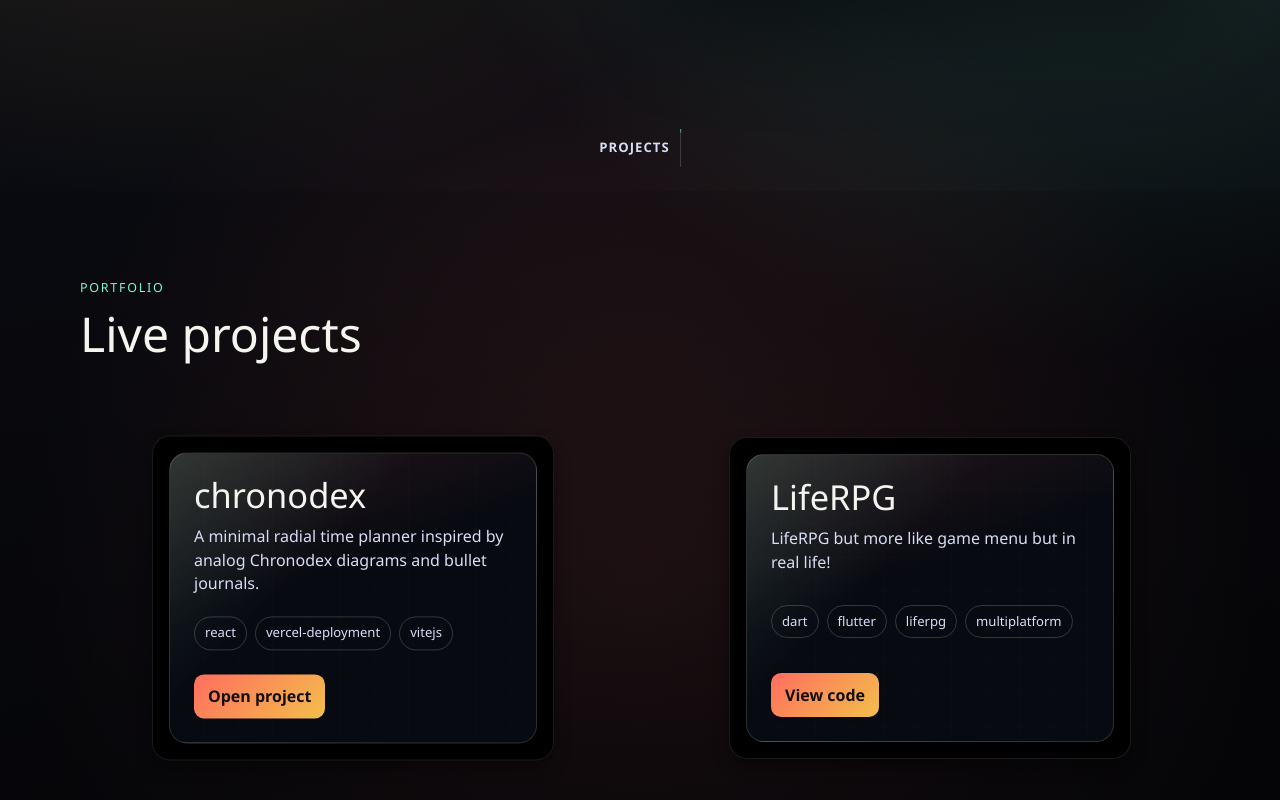
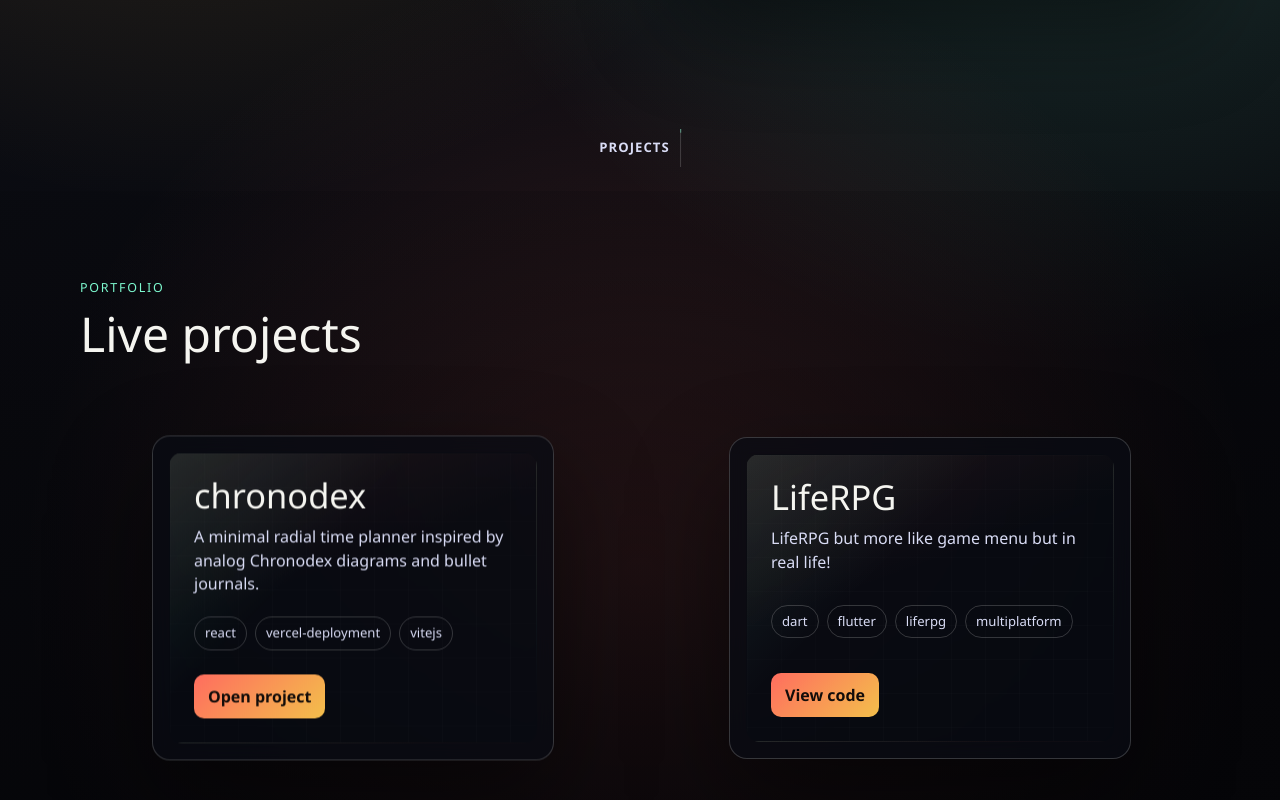
Before and after one commit to CiceroLino/CiceroLino, a React (Vite) app: page / in a window 1280 px wide. Shown: the part 609-1409 px from the top of the page. Built offline with nearby package versions, Linux system fonts and the light colour scheme.

Commit message:
style(portfolio): soften pin card visuals

```diff
--- a/src/components/ui/3d-pin.tsx
+++ b/src/components/ui/3d-pin.tsx
@@ -43,7 +43,7 @@
           style={{
             transform: transform,
           }}
-          className="absolute left-1/2 p-4 top-1/2  flex justify-start items-start  rounded-2xl  shadow-[0_8px_16px_rgb(0_0_0/0.4)] bg-black border border-white/[0.1] group-hover/pin:border-white/[0.2] transition duration-700 overflow-hidden"
+          className="project-pin-surface absolute left-1/2 top-1/2 flex items-start justify-start overflow-hidden rounded-2xl p-4 transition duration-700"
         >
           <div className={cn(' relative z-50 ', className)}>{children}</div>
         </div>
@@ -62,7 +62,7 @@
             href={href}
             target={'_blank'}
             rel="noreferrer"
-            className="relative flex space-x-2 items-center z-10 rounded-full bg-zinc-950 py-0.5 px-4 ring-1 ring-white/10 "
+            className="project-pin-title relative z-10 flex items-center space-x-2 rounded-full px-4 py-0.5"
           >
             <span className="relative z-20 text-white text-xs font-bold inline-block py-0.5">
               {title}
--- a/src/index.css
+++ b/src/index.css
@@ -325,6 +325,20 @@
   min-height: 360px;
 }
 
+.project-pin-surface {
+  border: 1px solid var(--card-border);
+  background: var(--card-bg);
+  box-shadow: var(--shadow-heavy);
+  backdrop-filter: blur(10px);
+}
+
+.project-pin-title {
+  border: 1px solid rgba(255, 255, 255, 0.18);
+  background: rgba(9, 12, 20, 0.84);
+  box-shadow: 0 14px 38px rgba(0, 0, 0, 0.22);
+  backdrop-filter: blur(10px);
+}
+
 .project-card {
   position: relative;
   display: flex;
@@ -334,11 +348,11 @@
   justify-content: space-between;
   gap: 20px;
   overflow: hidden;
-  border: 1px solid rgba(255, 255, 255, 0.14);
-  border-radius: 18px;
+  border: 1px solid transparent;
+  border-radius: 14px;
   background:
-    linear-gradient(135deg, rgba(125, 249, 207, 0.14), transparent 38%),
-    linear-gradient(160deg, rgba(255, 109, 95, 0.12), transparent 42%), rgba(10, 13, 21, 0.82);
+    linear-gradient(135deg, rgba(125, 249, 207, 0.1), transparent 38%),
+    linear-gradient(160deg, rgba(255, 109, 95, 0.08), transparent 42%), rgba(10, 13, 21, 0.18);
   padding: 24px;
 }
 
```
Also changed, not shown: 1 other file (tests, documents, lock files or other folders).
